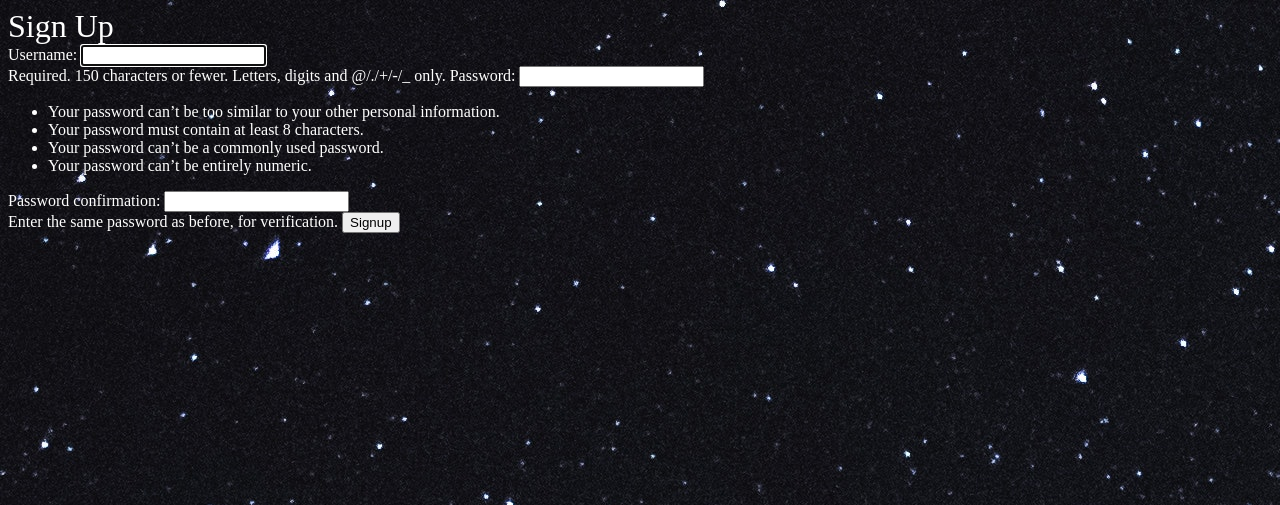
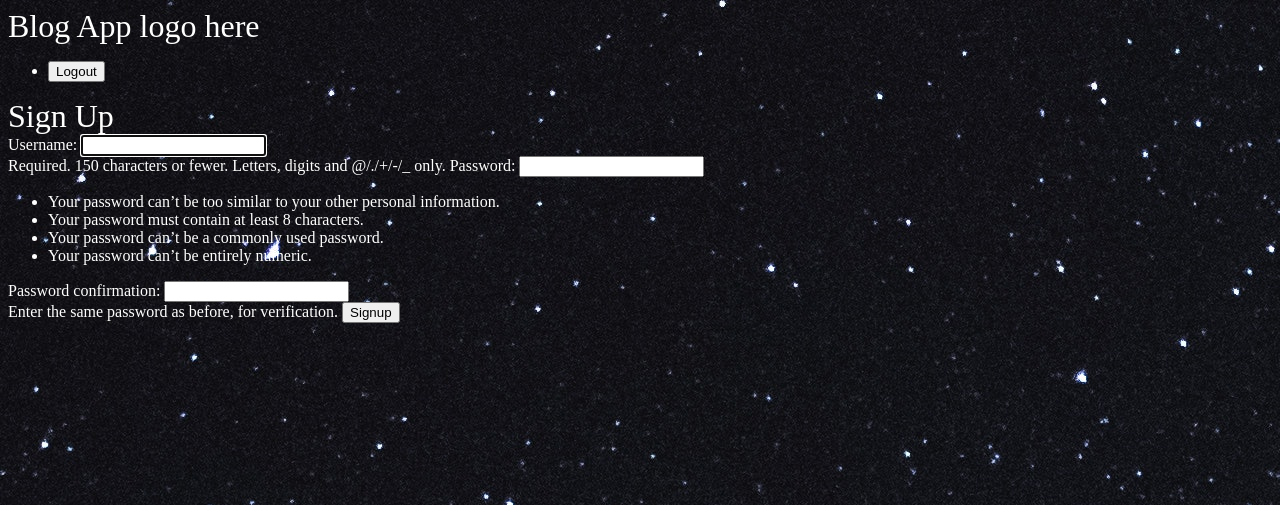
Before and after one commit to Kalutu/blog-app, a Django app: page /accounts/signup/ in a window 1280 px wide. Shown: the top 505 px of the page. Run offline with Django 4.2, Linux system fonts and the light colour scheme.

Commit message:
Log a user out

```diff
--- a/accounts/urls.py
+++ b/accounts/urls.py
@@ -7,4 +7,5 @@ app_name = "accounts"
 urlpatterns = [
     path('signup/', signup_view, name='signup'),
     path('login/', login_view, name='login'),
+    path('logout/', logout_view, name='logout'),
 ]
--- a/accounts/views.py
+++ b/accounts/views.py
@@ -1,6 +1,6 @@
 from django.shortcuts import render, redirect
 from django.contrib.auth.forms import UserCreationForm,AuthenticationForm
-from django.contrib.auth import login
+from django.contrib.auth import login,logout
 
 # Create your views here.
 def signup_view(request):
@@ -25,3 +25,8 @@ def login_view(request):
     else:
         form = AuthenticationForm()
     return render(request, 'accounts/login.html', {"form": form})
+
+def logout_view(request):
+    if request.method == 'POST':
+        logout(request)
+        return redirect('articles:list')
--- a/templates/base.html
+++ b/templates/base.html
@@ -9,6 +9,17 @@
     <link rel="stylesheet" href="{% static 'css/styles.css' %}">
 </head>
 <body>
+    <h1>Blog App logo here</h1>
+    <nav>
+        <ul>
+            <li>
+                <form class="logout-link" action="{% url 'accounts:logout' %}" method="post">
+                    {% csrf_token %}
+                    <input type="submit" value="Logout">
+                </form>
+            </li>
+        </ul>
+    </nav>
     <div class="wrapper">
         {% block content %}
 
```
Also changed, not shown: db.sqlite3.
